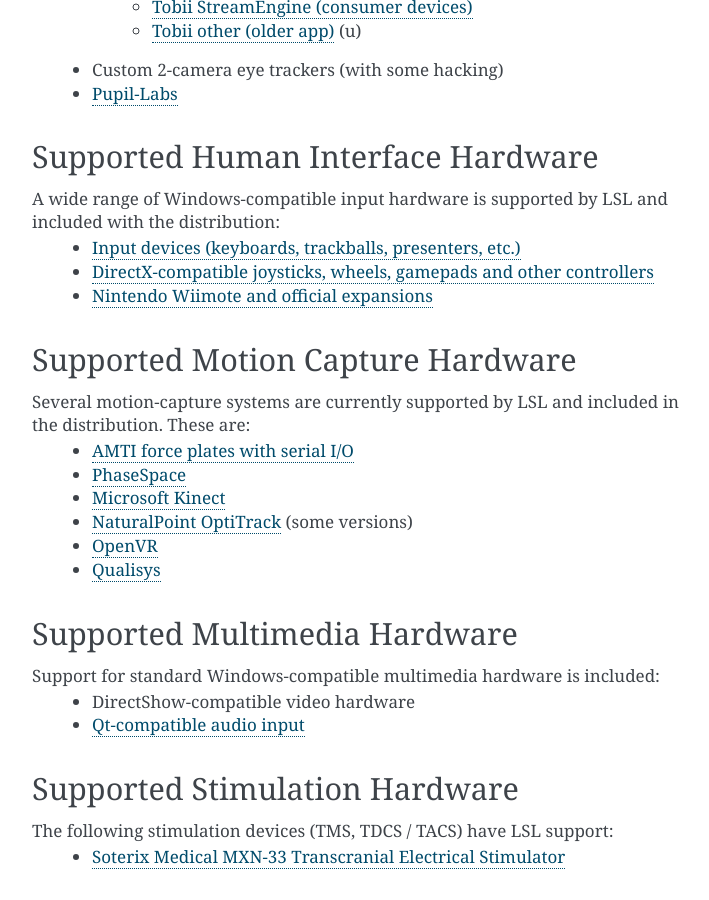
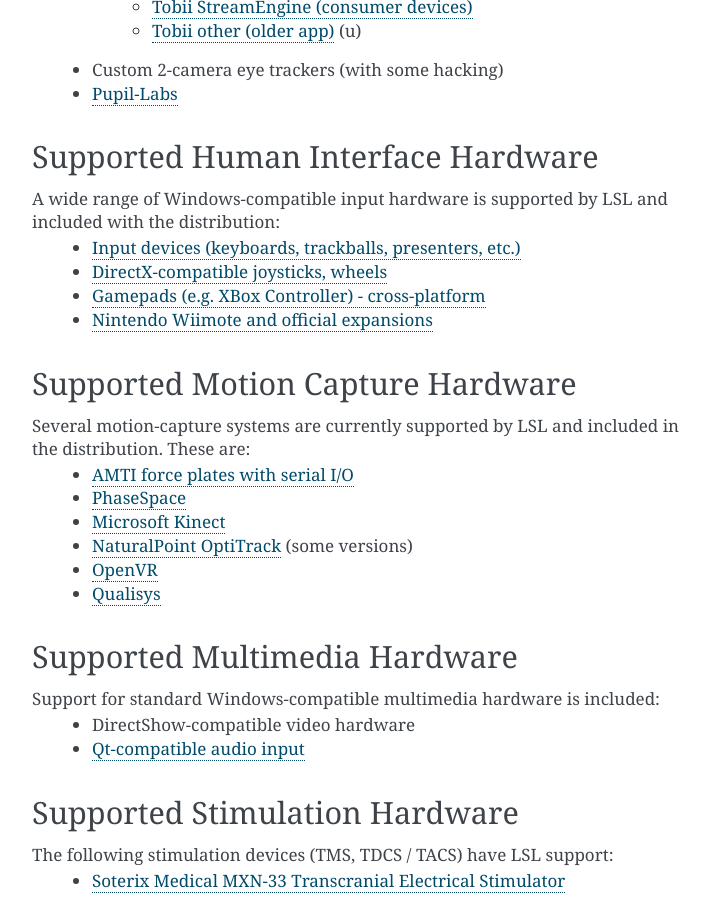
Before and after one commit to sccn/labstreaminglayer, a Sphinx documentation site: the page built from docs/info/supported_devices.rst, in a window 1280 px wide and 900 px high, scrolled down 1824 px. Shown: the whole window, without its empty margins (388-1097 px from the left). Built offline with Sphinx 7.4.7, drawn with Linux system fonts in a browser that asks for light colours; pages that are not in the unit, such as notebooks, are missing from menus.

Commit message:
Update supported_devices.rst

```diff
--- a/docs/info/supported_devices.rst
+++ b/docs/info/supported_devices.rst
@@ -77,7 +77,8 @@
 **********************************
 A wide range of Windows-compatible input hardware is supported by LSL and included with the distribution:
   * :lslrepo:`Input devices (keyboards, trackballs, presenters, etc.) <Input>`
-  * :lslrepo:`DirectX-compatible joysticks, wheels, gamepads and other controllers <GameController>`
+  * :lslrepo:`DirectX-compatible joysticks, wheels <GameController>`
+  * :lslrepo:`Gamepads (e.g. XBox Controller) - cross-platform <Gamepad>`
   * :lslrepo:`Nintendo Wiimote and official expansions <Wiimote>`
 
 Supported Motion Capture Hardware
```
